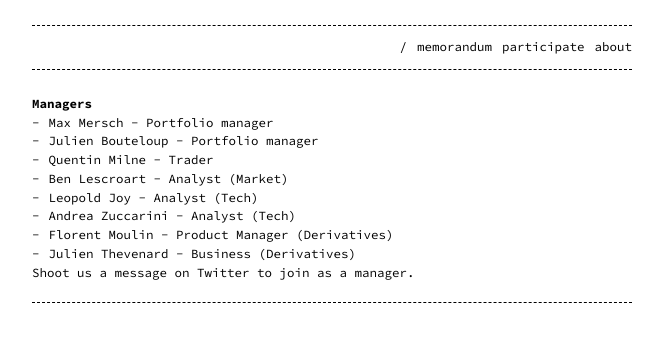
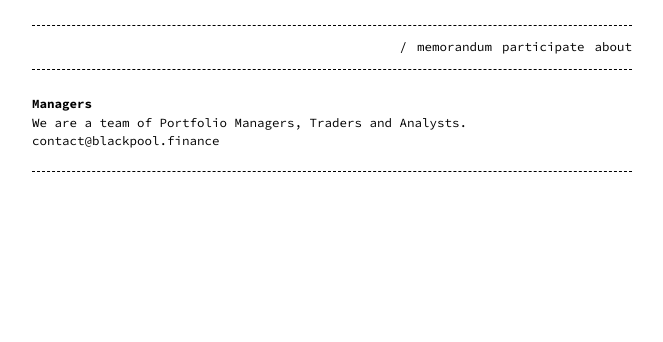
Before and after one commit to pylades/Pylades-Hedge-Fund, a Jekyll site: the page built from about.md, in a window 1280 px wide. Shown: the top 342 px of the page, without its empty margins (308-971 px from the left). Built offline with Jekyll 4.4.1, drawn with Linux system fonts in a browser that asks for light colours.

Commit message:
Change about page to incognito

```diff
--- a/about.md
+++ b/about.md
@@ -6,13 +6,5 @@ permalink: /about
 
 # Managers
 
-- Max Mersch - Portfolio manager
-- Julien Bouteloup - Portfolio manager
-- Quentin Milne - Trader
-- Ben Lescroart - Analyst (Market)
-- Leopold Joy - Analyst (Tech)
-- Andrea Zuccarini - Analyst (Tech)
-- Florent Moulin - Product Manager (Derivatives)
-- Julien Thevenard - Business (Derivatives)
-
-Shoot us a message on Twitter to join as a manager.
+We are a team of Portfolio Managers, Traders and Analysts.
+contact@blackpool.finance
```
